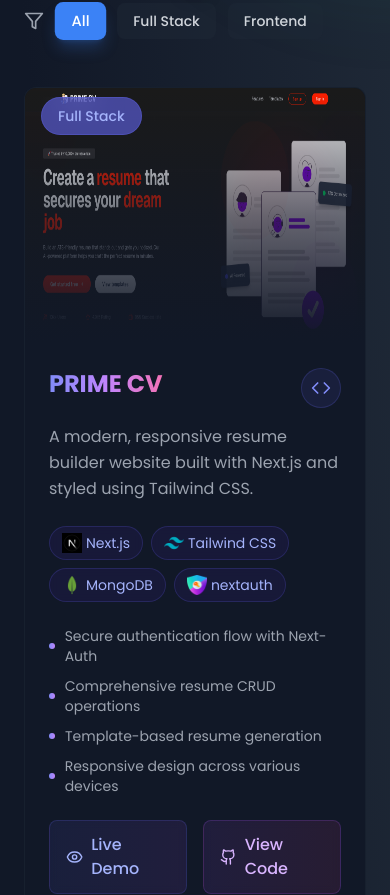
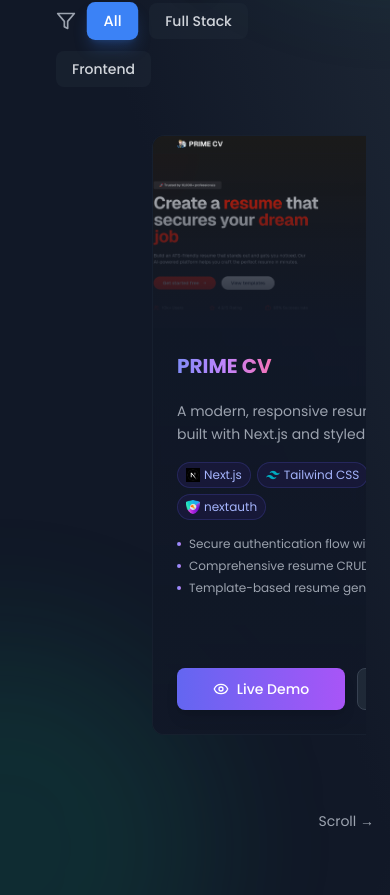
Before and after one commit to Aayush0966/portfolio-react, a React (Vite) app: page / in a window 390 px wide. Shown: the part 3967-4862 px from the top of the page. Built offline with nearby package versions, Linux system fonts and the light colour scheme; a web font is replaced by a local one.

Commit message:
improve project section

```diff
--- a/package.json
+++ b/package.json
@@ -18,7 +18,8 @@
     "react-devicons": "^2.16.2",
     "react-dom": "^18.3.1",
     "react-icons": "^5.3.0",
-    "react-intersection-observer": "^9.13.1"
+    "react-intersection-observer": "^9.13.1",
+    "tailwind-scrollbar-hide": "^1.1.7"
   },
   "devDependencies": {
     "@eslint/js": "^9.11.1",
--- a/src/components/portfolioSection/PortfolioSection.jsx
+++ b/src/components/portfolioSection/PortfolioSection.jsx
@@ -36,7 +36,7 @@
             "description": "Modern, responsive movie and TV watching website frontend built with React and styled using Tailwind CSS.",
             "technologies": ["React", "Tailwind CSS", "Vite"],
             "image": streamingSiteImage,
-            "liveLink": "https://moviesworld69.netlify.app/",
+            "liveLink": "https://streamingwebsite.netlify.app/",
             "githubLink": "https://github.com/Aayush0966/Streaming-Site-Frontend",
             "category": "Frontend",
             "features": [
@@ -157,7 +157,7 @@
 
             {/* Category Filters */}
             <motion.div
-                className="w-full max-w-7xl mb-12"
+                className="w-full max-w-7xl mb-12 px-8"
                 variants={itemVariants}
             >
                 <div className="flex flex-wrap gap-3 items-center">
@@ -185,20 +185,36 @@
                 </div>
             </motion.div>
 
-            {/* Projects Grid */}
+            {/* Projects Horizontal Scroll Container */}
             <motion.div
-                className="grid grid-cols-1 md:grid-cols-2 lg:grid-cols-3 gap-8 w-full max-w-7xl"
+                className="w-full overflow-x-auto scrollbar-hide"
+            >
+                <motion.div
+                    className="flex gap-8 pl-16 pb-8 min-w-max"
                     variants={containerVariants}
                 >
+                    {/* Left Spacer */}
+                    <div className="w-8 flex-shrink-0" />
+
                     {filteredProjects.map((project, index) => (
                         <motion.div
                             key={index}
                             variants={itemVariants}
+                            className="w-[400px] flex-shrink-0"
                         >
                             <ProjectCard project={project} />
                         </motion.div>
                     ))}
+
+                    {/* Right Spacer */}
+                    <div className="w-8 flex-shrink-0" />
                 </motion.div>
+            </motion.div>
+
+            {/* Optional: Add scroll indicators */}
+            <div className="absolute right-4 bottom-4 text-gray-400 text-sm">
+                <span>Scroll →</span>
+            </div>
         </motion.section>
     );
 };
--- a/src/components/portfolioSection/ProjectCard.jsx
+++ b/src/components/portfolioSection/ProjectCard.jsx
@@ -63,32 +63,33 @@
             whileInView="visible"
             whileHover="hover"
             viewport={{ once: true, amount: 0.3 }}
-            className="relative bg-gray-900 rounded-xl overflow-hidden border border-gray-800/50 backdrop-blur-sm transform-gpu transition-all duration-300 ease-in-out"
+            className="relative bg-gray-900/80 rounded-xl overflow-hidden border border-gray-800/50 backdrop-blur-sm transform-gpu transition-all duration-300 ease-in-out h-[600px] flex flex-col"
         >
-            <motion.div className="relative overflow-hidden h-64">
+            <motion.div className="relative h-48 overflow-hidden">
                 <motion.img
                     variants={imageVariants}
                     src={project.image}
                     alt={project.title}
-                    className="w-full h-full"
+                    className="w-full h-full object-cover object-center"
                 />
                 <div className="absolute inset-0 bg-gradient-to-t from-gray-900 via-gray-900/60 to-transparent" />
                 <motion.div
                     variants={statsVariants}
-                    className="absolute top-4 left-4"
+                    className="absolute top-4 right-4"
                 >
-                    <span className="px-4 py-2 rounded-full text-sm font-medium bg-indigo-500/60 text-indigo-300 border border-indigo-500/30 backdrop-blur-md">
+                    <span className="px-4 py-2 rounded-full text-xs font-semibold bg-indigo-500/60 text-white border border-indigo-500/30 backdrop-blur-md shadow-lg">
                         {project.category}
                     </span>
                 </motion.div>
             </motion.div>
 
-            <div className="p-6 relative z-10">
+            <div className="flex-1 p-6 relative z-10 flex flex-col justify-between bg-gradient-to-b from-gray-900/50 to-gray-900/90">
+                <div>
                     <motion.div
                         variants={contentVariants}
                         className="flex justify-between items-start mb-4"
                     >
-                    <h3 className="text-2xl font-bold">
+                        <h3 className="text-xl font-bold">
                             <span className="bg-gradient-to-r from-indigo-400 via-purple-400 to-pink-400 bg-clip-text text-transparent">
                                 {project.title}
                             </span>
@@ -96,35 +97,35 @@
                         <motion.div
                             whileHover={{ rotate: 360, scale: 1.1 }}
                             transition={{ duration: 0.6, ease: "easeOut" }}
-                        className="w-10 h-10 flex items-center justify-center rounded-full bg-indigo-500/10 border border-indigo-500/20"
+                            className="w-8 h-8 flex items-center justify-center rounded-full bg-indigo-500/10 border border-indigo-500/20"
                         >
-                        <Code className="w-5 h-5 text-indigo-400" />
+                            <Code className="w-4 h-4 text-indigo-400" />
                         </motion.div>
                     </motion.div>
 
                     <motion.p
                         variants={contentVariants}
-                    className="text-gray-400 mb-6 line-clamp-3 leading-relaxed"
+                        className="text-gray-400 mb-4 text-sm line-clamp-2 leading-relaxed"
                     >
                         {project.description}
                     </motion.p>
 
                     <motion.div
                         variants={contentVariants}
-                    className="flex flex-wrap gap-2 mb-6"
+                        className="flex flex-wrap gap-1.5 mb-4"
                     >
                         {project.technologies.map((tech, index) => {
                             const icon = getTechIcon(tech);
                             return (
                                 <motion.span
                                     key={index}
-                                className="flex items-center gap-1 px-3 py-1.5 text-sm bg-indigo-950/50 rounded-full text-indigo-300 border border-indigo-500/20 backdrop-blur-sm"
+                                    className="flex items-center gap-1 px-2 py-1 text-xs bg-indigo-950/50 rounded-full text-indigo-300 border border-indigo-500/20 backdrop-blur-sm"
                                     whileHover={{
                                         scale: 1.05,
                                         backgroundColor: "rgba(79, 70, 229, 0.2)",
                                     }}
                                 >
-                                {icon && <img src={icon} alt={tech} className="w-5 h-5" />} {/* Render image if icon exists */}
+                                    {icon && <img src={icon} alt={tech} className="w-3.5 h-3.5" />}
                                     {tech}
                                 </motion.span>
                             );
@@ -134,16 +135,16 @@
                     {project.features && (
                         <motion.ul
                             variants={contentVariants}
-                        className="mb-6 space-y-2.5"
+                            className="mb-4 space-y-1.5"
                         >
-                        {project.features.map((feature, index) => (
+                            {project.features.slice(0, 3).map((feature, index) => (
                                 <motion.li
                                     key={index}
-                                className="flex items-center gap-2.5 text-sm text-gray-400"
+                                    className="flex items-center gap-2 text-xs text-gray-400"
                                     whileHover={{ x: 4, color: "#c4b5fd" }}
                                 >
                                     <motion.div
-                                    className="w-1.5 h-1.5 rounded-full bg-gradient-to-r from-indigo-400 to-purple-400"
+                                        className="w-1 h-1 rounded-full bg-gradient-to-r from-indigo-400 to-purple-400"
                                         whileHover={{ scale: 1.5 }}
                                     />
                                     {feature}
@@ -151,38 +152,33 @@
                             ))}
                         </motion.ul>
                     )}
+                </div>
 
                 <motion.div
                     variants={contentVariants}
-                    className="flex gap-4"
+                    className="flex gap-3 mt-auto"
                 >
                     <motion.a
                         href={project.liveLink}
                         target="_blank"
                         rel="noopener noreferrer"
-                        className="flex-1 flex items-center justify-center gap-2 px-4 py-3 rounded-lg bg-gradient-to-r from-indigo-500/10 to-purple-500/10 text-indigo-300 border border-indigo-500/20 backdrop-blur-sm"
-                        whileHover={{
-                            scale: 1.02,
-                            backgroundColor: "rgba(79, 70, 229, 0.15)",
-                        }}
+                        className="flex-1 flex items-center justify-center gap-2 px-4 py-2.5 rounded-lg bg-gradient-to-r from-indigo-500 to-purple-500 text-white font-medium shadow-lg hover:shadow-indigo-500/25"
+                        whileHover={{ scale: 1.02 }}
                         whileTap={{ scale: 0.98 }}
                     >
-                        <Eye size={18} />
-                        <span className="font-medium">Live Demo</span>
+                        <Eye size={16} />
+                        <span className="text-sm">Live Demo</span>
                     </motion.a>
                     <motion.a
                         href={project.githubLink}
                         target="_blank"
                         rel="noopener noreferrer"
-                        className="flex-1 flex items-center justify-center gap-2 px-4 py-3 rounded-lg bg-gradient-to-r from-purple-500/10 to-pink-500/10 text-purple-300 border border-purple-500/20 backdrop-blur-sm"
-                        whileHover={{
-                            scale: 1.02,
-                            backgroundColor: "rgba(147, 51, 234, 0.15)",
-                        }}
+                        className="flex-1 flex items-center justify-center gap-2 px-4 py-2.5 rounded-lg bg-gray-800 text-gray-200 border border-gray-700 font-medium hover:bg-gray-750"
+                        whileHover={{ scale: 1.02 }}
                         whileTap={{ scale: 0.98 }}
                     >
-                        <Github size={18} />
-                        <span className="font-medium">View Code</span>
+                        <Github size={16} />
+                        <span className="text-sm">View Code</span>
                     </motion.a>
                 </motion.div>
             </div>
--- a/src/index.css
+++ b/src/index.css
@@ -7,3 +7,14 @@
   font-family: 'Poppins', sans-serif;
   background-color: #111827;
 }
+
+/* Hide scrollbar for Chrome, Safari and Opera */
+::-webkit-scrollbar {
+  display: none;
+}
+
+/* Hide scrollbar for IE, Edge and Firefox */
+* {
+  -ms-overflow-style: none;  /* IE and Edge */
+  scrollbar-width: none;  /* Firefox */
+}
--- a/tailwind.config.js
+++ b/tailwind.config.js
@@ -18,6 +18,7 @@
   },
   plugins: [
     require('daisyui'),
+    require('tailwind-scrollbar-hide'),
   ],
   daisyui: {
     themes: [
```
Also changed, not shown: src/assets/streamingSite.png, 1 other file (tests, documents, lock files or other folders). Lines whose indentation alone changed are shown as unchanged.
